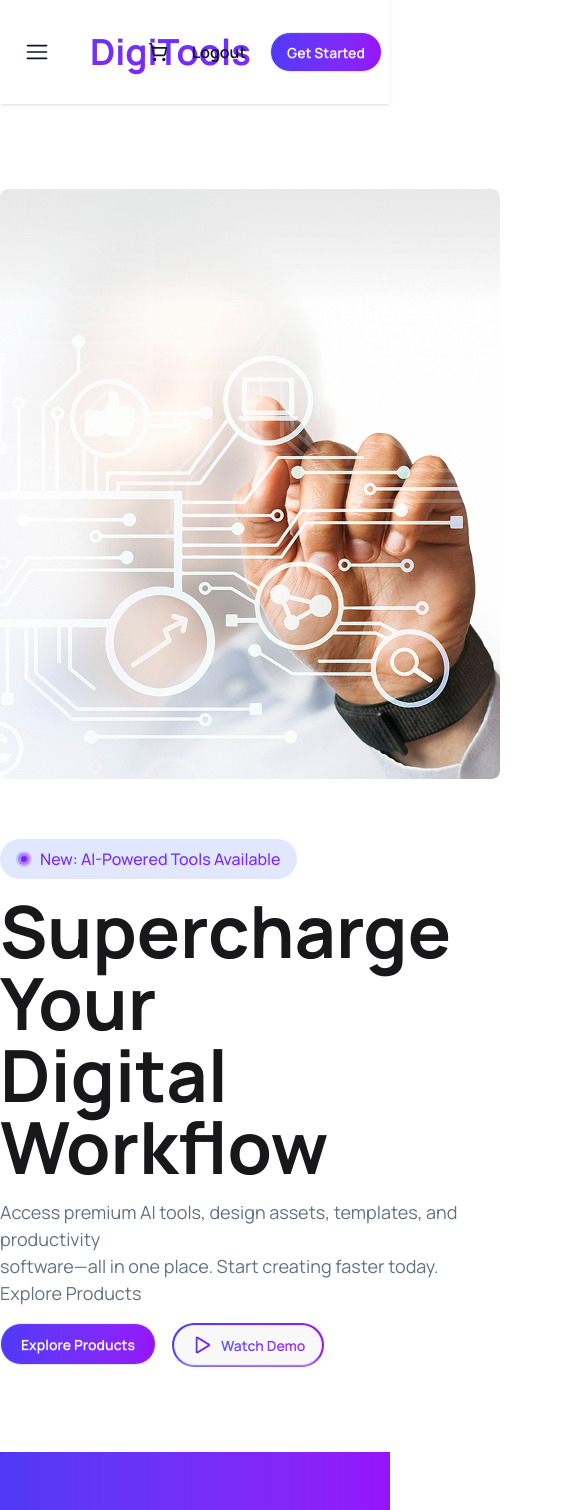
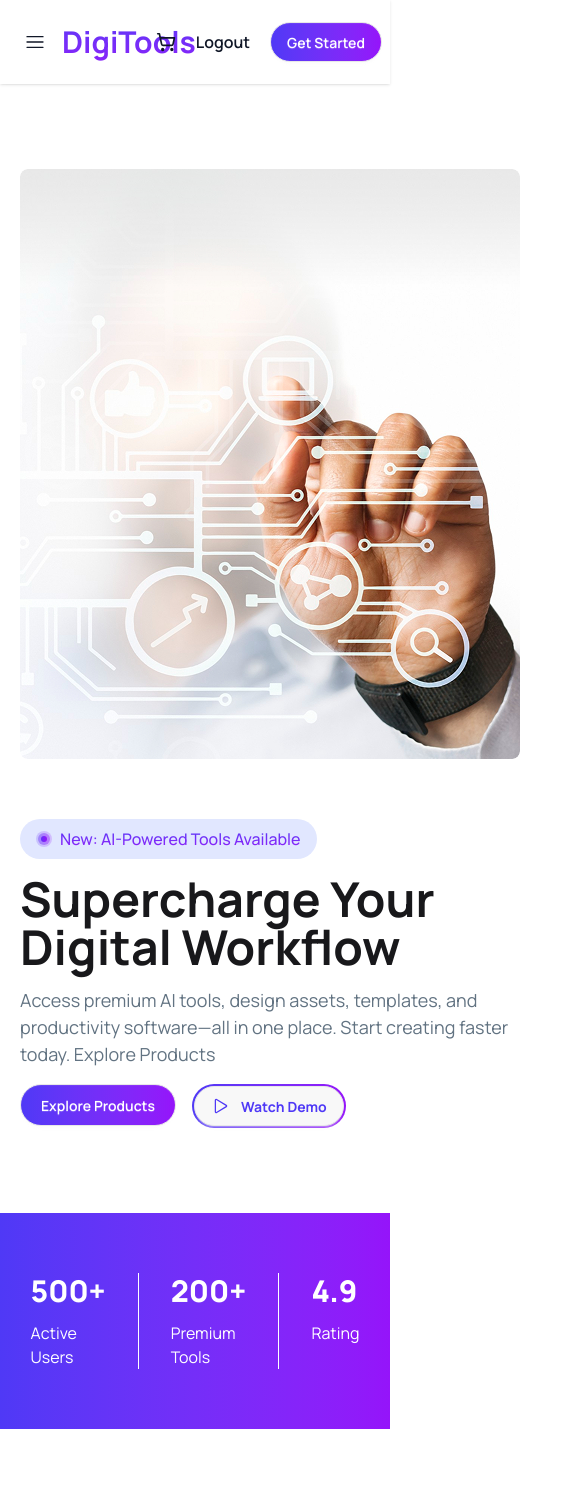
Before and after one commit to AtikHasanSarker/B13-Assignment06, a React (Vite) app: page / in a window 390 px wide. Shown: the top 1510 px of the page, 585 px wide, since content can reach past the window. Built offline with nearby package versions, Linux system fonts and the light colour scheme.

Commit message:
Make resposive and add favicon

```diff
--- a/index.html
+++ b/index.html
@@ -4,7 +4,8 @@
     <meta charset="UTF-8" />
     <link rel="icon" type="image/svg+xml" href="/favicon.svg" />
     <meta name="viewport" content="width=device-width, initial-scale=1.0" />
-    <title>b13-assignment06</title>
+    <link rel="shortcut icon" href="favicon.png" type="image/x-icon">
+    <title>DigiTools - Platforms</title>
   </head>
   <body>
     <div id="root"></div>
--- a/src/components/Badge.jsx
+++ b/src/components/Badge.jsx
@@ -4,17 +4,17 @@ const Badge = () => {
     return (
       <div className="bg-linear-to-r from-[#4f39f6] to-[#9514fa]">
         <div className="flex py-15 justify-center">
-          <div className="text-white border-r px-30">
-            <h3 className="text-6xl font-extrabold mb-3">500+</h3>
-            <div className="text-2xl">Active Users</div>
+          <div className="text-white border-r px-8 md:px-30">
+            <h3 className="text-3xl md:text-6xl font-extrabold mb-3">500+</h3>
+            <div className="md:text-2xl">Active Users</div>
           </div>
-          <div className="text-white border-r px-30">
-            <h3 className="text-6xl font-extrabold mb-3">200+</h3>
-            <div className="text-2xl">Premium Tools</div>
+          <div className="text-white border-r px-8 md:px-30">
+            <h3 className="text-3xl md:text-6xl font-extrabold mb-3">200+</h3>
+            <div className="md:text-2xl">Premium Tools</div>
           </div>
-          <div className="text-white px-30">
-            <h3 className="text-6xl font-extrabold mb-3">4.9</h3>
-            <div className="text-2xl">Rating</div>
+          <div className="text-white px-8 md:px-30">
+            <h3 className="text-3xl md:text-6xl font-extrabold mb-3">4.9</h3>
+            <div className="md:text-2xl">Rating</div>
           </div>
         </div>
       </div>
--- a/src/components/Carts.jsx
+++ b/src/components/Carts.jsx
@@ -9,7 +9,7 @@ const Carts = ({ carts, setCarts }) => {
     toast.success("Payment Successful!")
   }
   return (
-    <div className="p-10 max-w-300 mx-auto border border-gray-200 rounded-lg my-10">
+    <div className="p-4 md:p-10 max-w-300 mx-auto border border-gray-200 rounded-lg my-10">
       <h2 className="font-bold text-3xl">Your Cart</h2>
       <div>
         <div className="space-y-4 my-6">
--- a/src/components/Explore.jsx
+++ b/src/components/Explore.jsx
@@ -2,9 +2,9 @@ import React from 'react';
 
 const Explore = () => {
     return (
-      <div className="bg-linear-to-r from-[#4f39f6] to-[#9514fa] py-30 flex items-center flex-col text-white">
+      <div className="bg-linear-to-r from-[#4f39f6] to-[#9514fa] py-30 px-5 flex items-center flex-col text-white">
         <div className="text-center">
-          <h3 className="text-5xl font-extrabold">
+          <h3 className="text-4xl md:text-5xl font-extrabold">
             Ready to Transform Your Workflow?
           </h3>
           <div className="my-4">
--- a/src/components/Hero.jsx
+++ b/src/components/Hero.jsx
@@ -1,10 +1,11 @@
 import PulseImg from "../assets/Pulse-dot.svg"
 import Play from "../assets/Play.png"
 import Banner from "../assets/banner.png"
+import { IoPlayOutline } from "react-icons/io5";
 
 const Hero = () => {
     return (
-      <div className="max-w-300 mx-auto">
+      <div className="max-w-300 mx-auto px-5">
         <div className="hero my-21.25">
           <div className="flex flex-col lg:flex-row-reverse gap-15 items-center">
             <img src={Banner} className="max-w-125 rounded-lg" />
@@ -15,24 +16,24 @@ const Hero = () => {
                   New: AI-Powered Tools Available
                 </span>
               </button>
-              <h1 className="text-7xl font-bold">
+              <h1 className="text-5xl md:text-7xl font-bold">
                 Supercharge Your <br /> Digital Workflow
               </h1>
               <p className="text-[#627382] mb-4 text-[18px]">
                 Access premium AI tools, design assets, templates, and
-                productivity <br /> software—all in one place. Start creating faster
-                today. <br /> Explore Products
+                productivity <br /> software—all in one place. Start creating
+                faster today. <br /> Explore Products
               </p>
               <div className="flex gap-4">
                 <button className="btn text-white rounded-full bg-linear-to-r from-[#4f39f6] to-[#9514fa] p-5">
                   Explore Products
                 </button>
                 <div className="p-0.5 rounded-full bg-linear-to-r from-[#4f39f6] to-[#9514fa]">
-                  <button className="btn hover:bg-linear-to-r hover:from-[#4f39f6] hover:to-[#9514fa] rounded-full flex items-center gap-2.5">
-                    <img src={Play} alt="" />
-                    <span className="bg-linear-to-r from-[#4f39f6] to-[#9514fa] bg-clip-text text-transparent">
-                      Watch Demo
+                  <button className="btn text-[#4f39f6] hover:text-white font-bold hover:bg-linear-to-r hover:from-[#4f39f6] hover:to-[#9514fa] rounded-full flex items-center gap-2.5">
+                    <span>
+                      <IoPlayOutline className="text-xl" />
                     </span>
+                    <span>Watch Demo</span>
                   </button>
                 </div>
               </div>
--- a/src/components/Navbar.jsx
+++ b/src/components/Navbar.jsx
@@ -10,7 +10,7 @@ const Navbar = ({ cartCount, setActiveTab }) => {
           <div className="dropdown">
             <div tabIndex={0} role="button" className="btn btn-ghost lg:hidden">
               <div>
-                <RxHamburgerMenu className="text-2xl font-bold"></RxHamburgerMenu>
+                <RxHamburgerMenu className="text-xl font-bold"></RxHamburgerMenu>
               </div>
             </div>
             <ul
@@ -34,7 +34,7 @@ const Navbar = ({ cartCount, setActiveTab }) => {
               </li>
             </ul>
           </div>
-          <a className="text-4xl font-bold bg-linear-to-b from-[#4f39f6] to-[#9514fa] bg-clip-text text-transparent p-6">
+          <a className="text-3xl md:text-4xl font-bold bg-linear-to-b from-[#4f39f6] to-[#9514fa] bg-clip-text text-transparent py-4">
             DigiTools
           </a>
         </div>
@@ -57,7 +57,7 @@ const Navbar = ({ cartCount, setActiveTab }) => {
             </li>
           </ul>
         </div>
-        <div className="navbar-end gap-6">
+        <div className="navbar-end gap-5">
           <a onClick={() => setActiveTab("cart")} className="relative">
             <LuShoppingCart className="text-xl" />
             {cartCount > 0 && (
--- a/src/components/Product.jsx
+++ b/src/components/Product.jsx
@@ -25,10 +25,10 @@ const Product = ({ product, carts, setCarts }) => {
         </div>
         <h4 className="text-2xl font-bold">{name}</h4>
         <p>{description}</p>
-        <p>
-          <span className="text-2xl font-bold">${price}</span>/{period}
-          <span></span>
-        </p>
+        <div>
+          <span className="text-2xl font-bold">${price}</span>
+          <span className="text-[#627382]">/{period}</span>
+        </div>
         <div>
           {features.map((i) => (
             <li className="flex gap-2 list-none items-baseline-last">
@@ -56,7 +56,7 @@ const Product = ({ product, carts, setCarts }) => {
         </div>
 
         <div
-          className={`badge absolute top-3 right-3 ${tag == "popular" && "bg-[#E1E7FF] text-[#4F39F6]"} ${tag == "best seller" && "bg-[#FEF3C6] text-[#BB4D00]"} ${tag == "new" && "bg-[#DBFCE7] text-[#0A883E]"}`}
+          className={`badge rounded-full p-4 absolute top-3 right-3 ${tag == "popular" && "bg-[#E1E7FF] text-[#4F39F6]"} ${tag == "best seller" && "bg-[#FEF3C6] text-[#BB4D00]"} ${tag == "new" && "bg-[#DBFCE7] text-[#0A883E]"}`}
         >
           {tag}
         </div>
--- a/src/components/Steps.jsx
+++ b/src/components/Steps.jsx
@@ -5,9 +5,9 @@ import rocket from "../assets/rocket.png"
 const Steps = () => {
     return (
       <div className="bg-gray-100 py-30">
-        <div className="max-w-300 mx-auto">
+        <div className="max-w-300 mx-auto px-5">
           <div className="text-center">
-            <h3 className="text-5xl font-extrabold">Get Started in 3 Steps</h3>
+            <h3 className="text-4xl md:text-5xl font-extrabold">Get Started in 3 Steps</h3>
             <p className="my-4">
               Start using premium digital tools in minutes, not hours.
             </p>
--- a/src/components/Tools.jsx
+++ b/src/components/Tools.jsx
@@ -8,9 +8,9 @@ const Tools = ({ productsPromise, setCartCount }) => {
     setCartCount(carts.length);
   return (
     <div>
-      <div className="my-30">
+      <div className="my-30 px-5">
         <div className="text-center">
-          <h2 className="text-5xl font-extrabold">Premium Digital Tools</h2>
+          <h2 className="text-4xl md:text-5xl font-extrabold">Premium Digital Tools</h2>
           <p className="my-4">
             Choose from our curated collection of premium digital products
             designed <br /> to boost your productivity and creativity.
--- a/src/index.css
+++ b/src/index.css
@@ -7,6 +7,15 @@
     font-family: "Manrope", sans-serif;
 }
 
-p{
+p, li{
     color: #627382;
 }
+#popular li{
+    color: white;
+}
+
+@media screen and (max-width: 576px) {
+    br{
+        display: none;
+    }
+}
```
Also changed, not shown: src/components/Pricing.jsx (+5 -5 lines), public/favicon.png (added).
